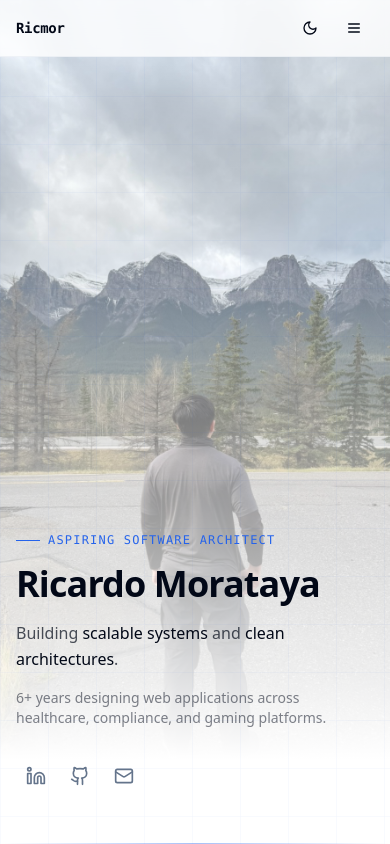
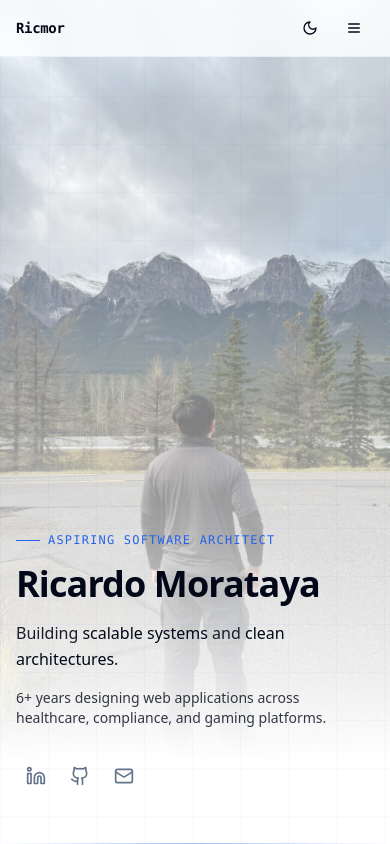
Before and after one commit to ItsRicmor/profolio-ricardo, a Next.js app: page / in a window 390 px wide. Shown: the top 844 px of the page. Built offline with nearby package versions, Linux system fonts and the light colour scheme.

Commit message:
refactor: improve text contrast on mobile by increasing opacity in HeroSection and Footer

```diff
--- a/src/components/organisms/Footer.tsx
+++ b/src/components/organisms/Footer.tsx
@@ -23,7 +23,7 @@ export function Footer() {
           </div>
         </div>
         <div className="mt-6 text-center">
-          <p className="font-mono text-[10px] text-muted-foreground/50">
+          <p className="font-mono text-[10px] text-muted-foreground">
             © {new Date().getFullYear()} Ricardo Morataya // Engineered with intention
           </p>
         </div>
--- a/src/components/organisms/HeroSection.tsx
+++ b/src/components/organisms/HeroSection.tsx
@@ -82,11 +82,11 @@ export function HeroSection() {
           <h1 className="font-heading text-4xl font-bold tracking-tight text-foreground md:text-5xl lg:text-6xl">
             Ricardo Morataya
           </h1>
-          <p className="max-w-lg text-base text-foreground/70 md:text-lg leading-relaxed">
+          <p className="max-w-lg text-base text-foreground/90 md:text-lg md:text-foreground/70 leading-relaxed">
             Building <span className="text-foreground font-medium">scalable systems</span> and{" "}
             <span className="text-foreground font-medium">clean architectures</span>.
           </p>
-          <p className="max-w-md text-sm text-foreground/50">
+          <p className="max-w-md text-sm text-foreground/80 md:text-foreground/50">
             6+ years designing web applications across healthcare, compliance, and gaming platforms.
           </p>
           <div className="flex items-center gap-1 pt-3">
```
